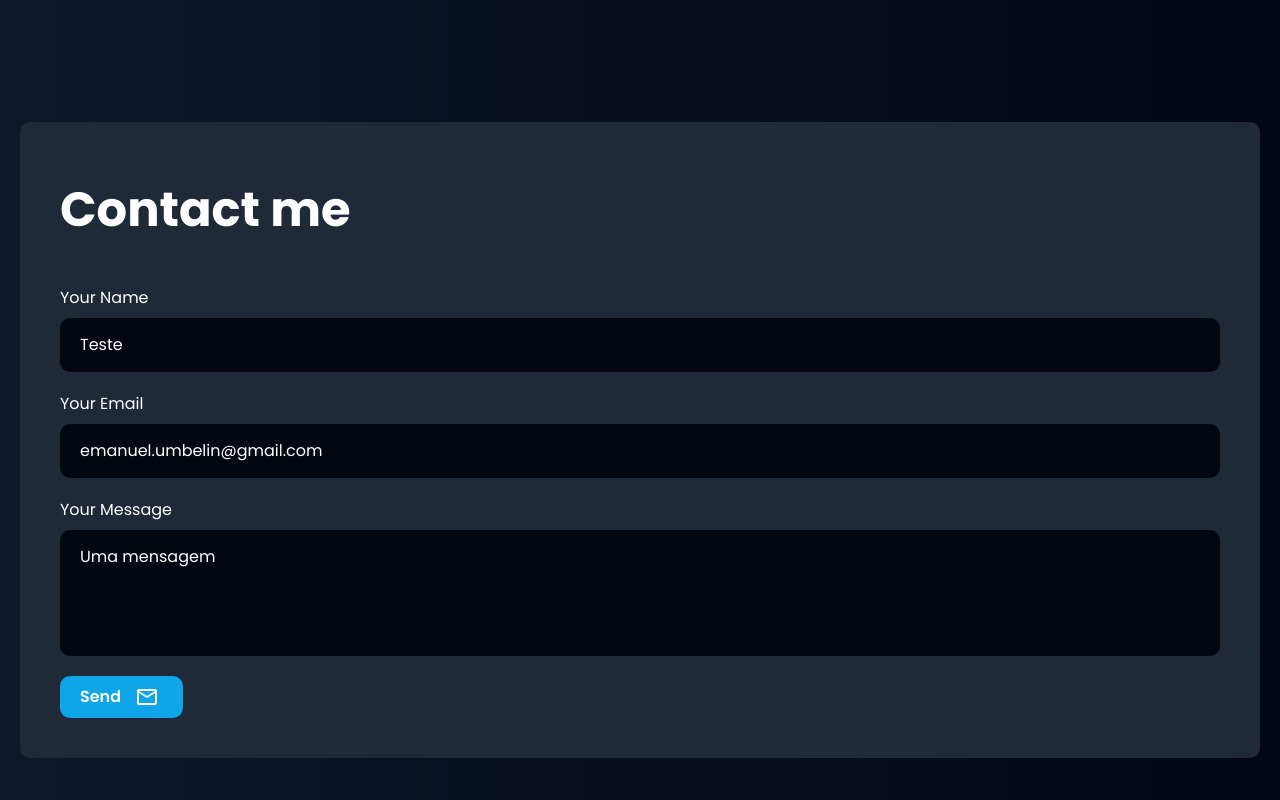
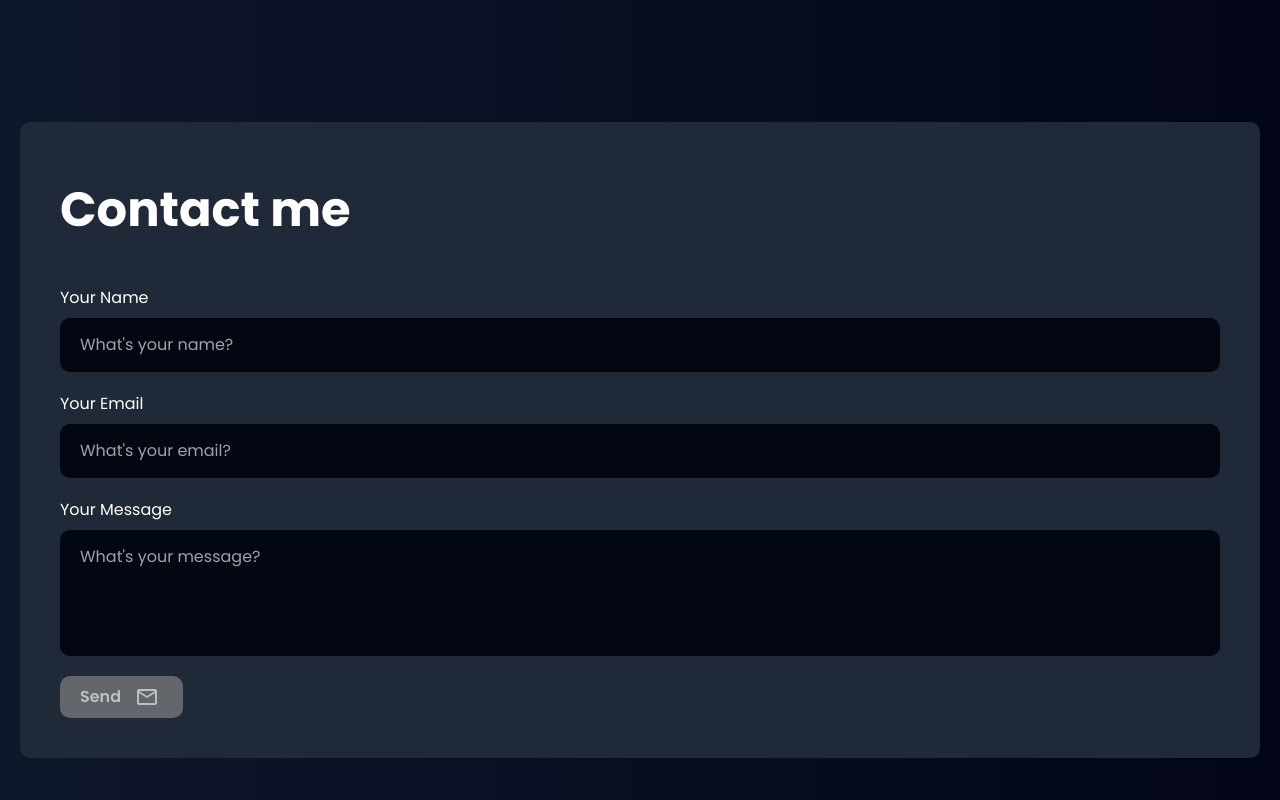
Before and after one commit to EmanuelUmbelino/emanuelumbelino.github.io, an Angular app: page /portfolio in a window 1280 px wide. Shown: the part 2400-3200 px from the top of the page. Built offline with nearby package versions, Linux system fonts and the light colour scheme.

Commit message:
fix contact send mail validation

```diff
--- a/src/app/modules/portfolio/components/contact/contact.component.scss
+++ b/src/app/modules/portfolio/components/contact/contact.component.scss
@@ -38,5 +38,7 @@ a {
         background-color: gray;
         opacity: 0.7;
         filter: unset !important;
+        cursor: default;
+        pointer-events: none;
     }
 }
--- a/src/app/modules/portfolio/components/contact/contact.component.ts
+++ b/src/app/modules/portfolio/components/contact/contact.component.ts
@@ -12,9 +12,9 @@ import { mail } from '@env/mail';
 export class ContactComponent {
 
   form: ContactFormGroup = new FormGroup<ContactControls>({
-    name: new FormControl('Teste', Validators.required),
-    email: new FormControl('emanuel.umbelin@gmail.com', [Validators.required, Validators.email]),
-    message: new FormControl('Uma mensagem', Validators.required),
+    name: new FormControl('', Validators.required),
+    email: new FormControl('', [Validators.required, Validators.email]),
+    message: new FormControl('', Validators.required),
   }) as ContactFormGroup;
 
   get mailString() {
```
